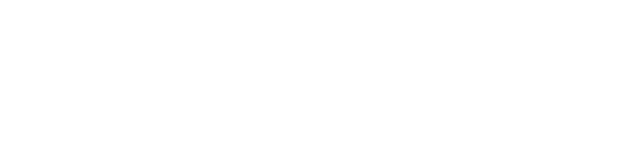
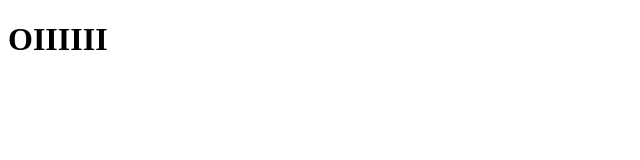
Before and after one commit to rodrigololr/learning-web, a plain HTML site: page index.html in a window 1280 px wide. Shown: the whole page, without its empty margins (0-640 px from the left). Drawn offline with Linux system fonts and the light colour scheme.

Commit message:
colocadando o TUTULO  modificado

```diff
--- a/index.html
+++ b/index.html
@@ -7,5 +7,7 @@
 </head>
 <body>
 
+
+    <h1>OIIIIII</h1>
 </body>
 </html>
```
